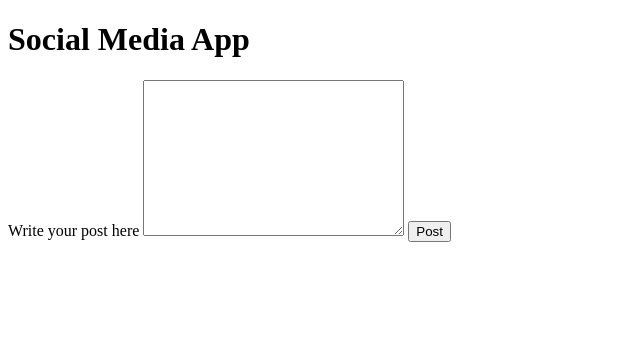
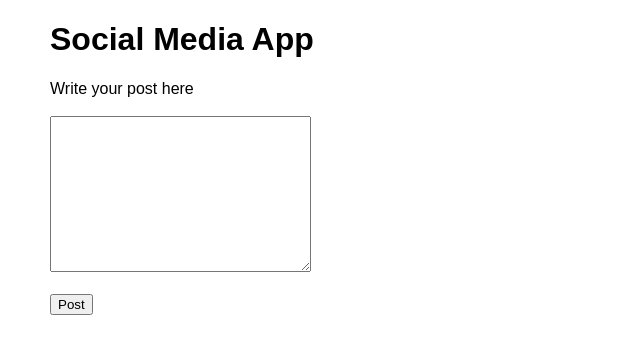
Before and after one commit to tatsuyax25/social-media-project, a plain HTML site: page index.html in a window 1280 px wide. Shown: the whole page, without its empty margins (0-640 px from the left). Drawn offline with Linux system fonts and the light colour scheme.

Commit message:
Add style and update index

```diff
--- a/style.css
+++ b/style.css
@@ -0,0 +1,4 @@
+body {
+    font-family: sans-serif;
+    margin: 0 50px;
+}
```
Also changed, not shown: index.html (+2 -0 lines).
